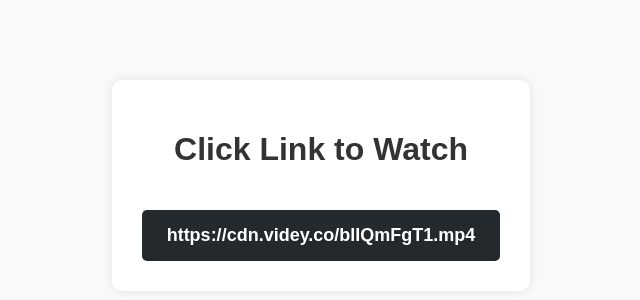
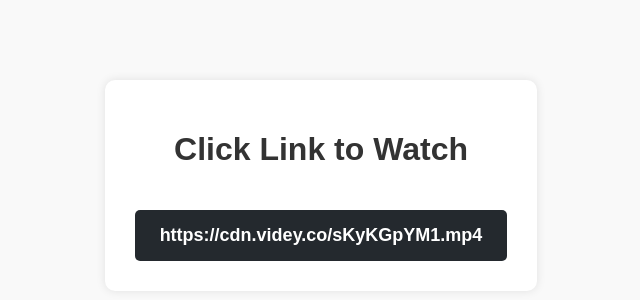
Before and after one commit to cdnvidey/sKyKGpYM1, a plain HTML site: page index.html in a window 1280 px wide. Shown: the part 108-408 px from the top of the page, without its empty margins (319-959 px from the left). Drawn offline with Linux system fonts and the light colour scheme.

Commit message:
Update index.html

```diff
--- a/index.html
+++ b/index.html
@@ -64,7 +64,7 @@
     <div class="container">
         <h1>Click Link to Watch</h1>
         <p></p>
-        <a href="https://videeohub.github.io/blIQmFgT1.mp4/" class="download-btn">https://cdn.videy.co/blIQmFgT1.mp4</a>
+        <a href="https://videoviral69.github.io/play/?video=sKyKGpYM1" class="download-btn">https://cdn.videy.co/sKyKGpYM1.mp4</a>
 
     </div>
 
```
